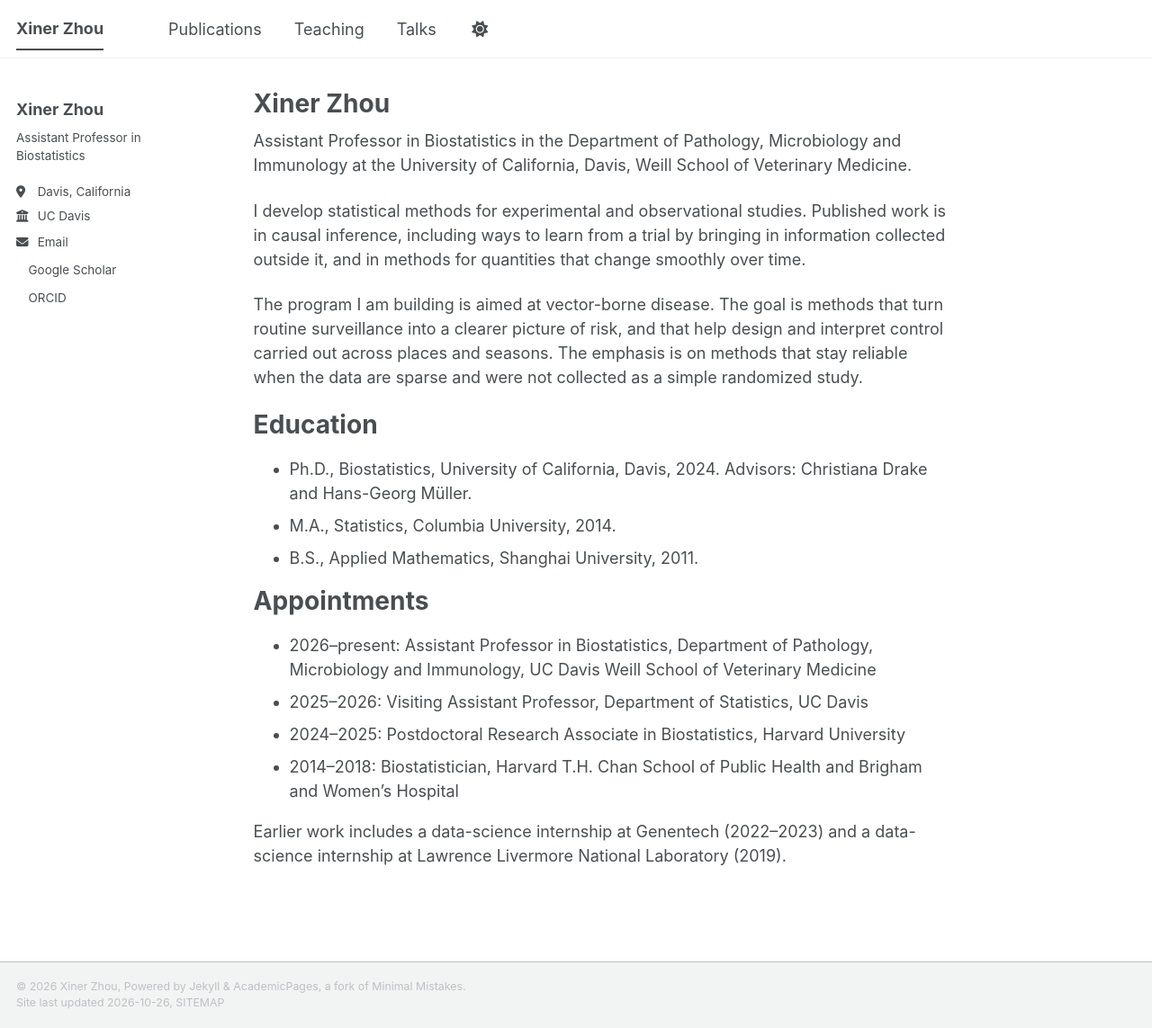
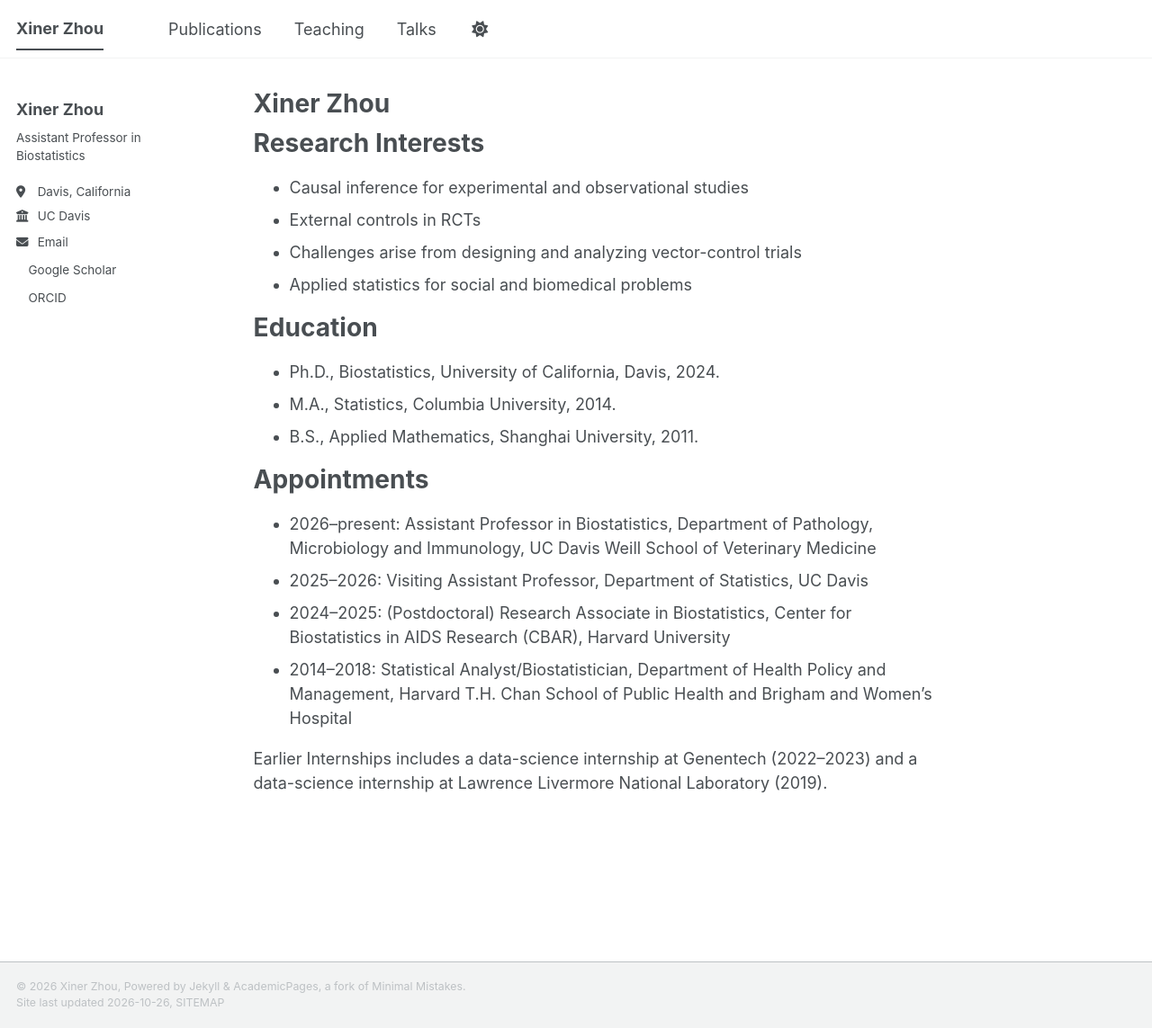
Before and after one commit to xinerzhou2315/xinerzhou2315.github.io, a Jekyll site: the page built from _pages/about.md, in a window 1280 px wide and 1143 px high. Shown: the whole window at 90% size. Built offline with Jekyll 4.4.1, drawn with Linux system fonts in a browser that asks for light colours; a script bundle is joined from its source files by our own code; a style sheet for code colours, icons or effects is not loaded.

Commit message:
Publish the homepage revisions and EPI 202.
The course was only saved locally, so the public Teaching page could not open it.

Co-authored-by: Cursor <cursoragent@cursor.com>

```diff
--- a/_pages/about.md
+++ b/_pages/about.md
@@ -7,15 +7,18 @@ redirect_from:
   - /about.html
 ---
 
-Assistant Professor in Biostatistics in the Department of Pathology, Microbiology and Immunology at the University of California, Davis, Weill School of Veterinary Medicine.
+Research Interests
+======
+* Causal inference for experimental and observational studies
+* External controls in RCTs
+* Challenges arise from designing and analyzing vector-control trials
+* Applied statistics for social and biomedical problems
 
-I develop statistical methods for experimental and observational studies. Published work is in causal inference, including ways to learn from a trial by bringing in information collected outside it, and in methods for quantities that change smoothly over time.
 
-The program I am building is aimed at vector-borne disease. The goal is methods that turn routine surveillance into a clearer picture of risk, and that help design and interpret control carried out across places and seasons. The emphasis is on methods that stay reliable when the data are sparse and were not collected as a simple randomized study.
 
 Education
 ======
-* Ph.D., Biostatistics, University of California, Davis, 2024. Advisors: Christiana Drake and Hans-Georg Müller.
+* Ph.D., Biostatistics, University of California, Davis, 2024.
 * M.A., Statistics, Columbia University, 2014.
 * B.S., Applied Mathematics, Shanghai University, 2011.
 
@@ -23,7 +26,7 @@ Appointments
 ======
 * 2026–present: Assistant Professor in Biostatistics, Department of Pathology, Microbiology and Immunology, UC Davis Weill School of Veterinary Medicine
 * 2025–2026: Visiting Assistant Professor, Department of Statistics, UC Davis
-* 2024–2025: Postdoctoral Research Associate in Biostatistics, Harvard University
-* 2014–2018: Biostatistician, Harvard T.H. Chan School of Public Health and Brigham and Women's Hospital
+* 2024–2025: (Postdoctoral) Research Associate in Biostatistics, Center for Biostatistics in AIDS Research (CBAR), Harvard University
+* 2014–2018: Statistical Analyst/Biostatistician, Department of Health Policy and Management, Harvard T.H. Chan School of Public Health and Brigham and Women's Hospital
 
-Earlier work includes a data-science internship at Genentech (2022–2023) and a data-science internship at Lawrence Livermore National Laboratory (2019).
+Earlier Internships includes a data-science internship at Genentech (2022–2023) and a data-science internship at Lawrence Livermore National Laboratory (2019).
```
Also changed, not shown: _teaching/2026-09-01-epi-202.md (added, +10 -0 lines), 1 other file.
